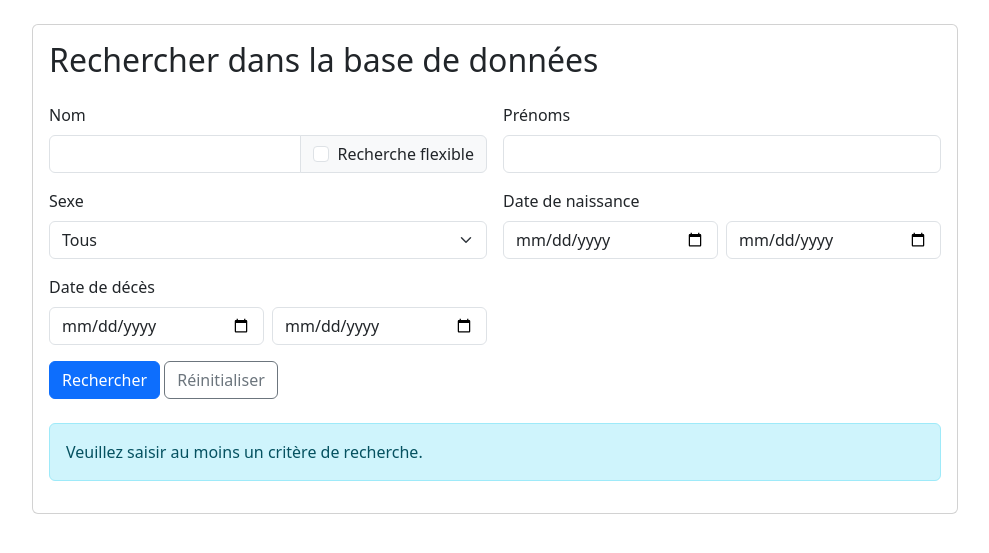
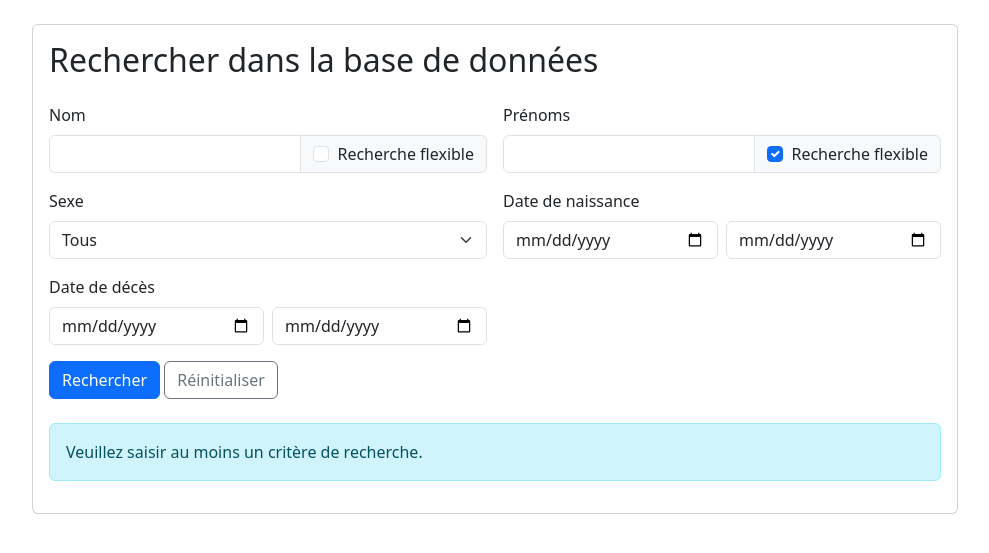
Before and after one commit to zanettibo/inseedeces, a Django app: page /search/?prenoms_flexible=on in a window 1280 px wide. Shown: the part 56-609 px from the top of the page, without its empty margins (145-1134 px from the left). Run offline with Django 5.2, Linux system fonts and the light colour scheme.

Commit message:
recherche stricte sur le PRENOM

```diff
--- a/deces/templates/deces/base.html
+++ b/deces/templates/deces/base.html
@@ -20,7 +20,7 @@
                         <a class="nav-link" href="{% url 'import_data' %}">Importer</a>
                     </li>
                     <li class="nav-item">
-                        <a class="nav-link" href="{% url 'search' %}">Rechercher</a>
+                        <a class="nav-link" href="{% url 'search' %}?prenoms_flexible=on">Rechercher</a>
                     </li>
                 </ul>
             </div>
--- a/deces/templates/deces/index.html
+++ b/deces/templates/deces/index.html
@@ -21,7 +21,7 @@
                     <div class="card-body">
                         <h5 class="card-title">Rechercher</h5>
                         <p class="card-text">Recherchez dans la base de données des décès.</p>
-                        <a href="{% url 'search' %}" class="btn btn-primary">Rechercher</a>
+                        <a href="{% url 'search' %}?prenoms_flexible=on" class="btn btn-primary">Rechercher</a>
                     </div>
                 </div>
             </div>
--- a/deces/templates/deces/search.html
+++ b/deces/templates/deces/search.html
@@ -23,7 +23,15 @@
                         </div>
                         <div class="col-md-6">
                             <label for="prenoms" class="form-label">Prénoms</label>
-                            <input type="text" name="prenoms" id="prenoms" class="form-control" value="{{ prenoms }}">
+                            <div class="input-group">
+                                <input type="text" name="prenoms" id="prenoms" class="form-control" value="{{ prenoms }}">
+                                <div class="input-group-text">
+                                    <div class="form-check mb-0">
+                                        <input type="checkbox" name="prenoms_flexible" id="prenoms_flexible" class="form-check-input" {% if prenoms_flexible %}checked{% endif %}>
+                                        <label class="form-check-label" for="prenoms_flexible">Recherche flexible</label>
+                                    </div>
+                                </div>
+                            </div>
                         </div>
 
                         <div class="col-md-6">
@@ -215,16 +223,23 @@
 
 {% block extra_js %}
 <script>
-    const nomInput = document.getElementById('nom');
-    const nomFlexible = document.getElementById('nom_flexible');
+    function setupFlexibleInput(inputId, flexibleId) {
+        const input = document.getElementById(inputId);
+        const flexible = document.getElementById(flexibleId);
 
-    function updateNomCase() {
-        if (!nomFlexible.checked && nomInput.value) {
-            nomInput.value = nomInput.value.toUpperCase();
+        function updateCase() {
+            if (!flexible.checked && input.value) {
+                input.value = input.value.toUpperCase();
+            }
         }
+
+        input.addEventListener('input', updateCase);
+        flexible.addEventListener('change', updateCase);
     }
 
-    nomInput.addEventListener('input', updateNomCase);
-    nomFlexible.addEventListener('change', updateNomCase);
+    // Configuration pour le nom
+    setupFlexibleInput('nom', 'nom_flexible');
+    // Configuration pour les prénoms
+    setupFlexibleInput('prenoms', 'prenoms_flexible');
 </script>
 {% endblock %}
--- a/deces/views.py
+++ b/deces/views.py
@@ -117,6 +117,7 @@ def search(request):
     nom = request.GET.get('nom', '')
     nom_flexible = request.GET.get('nom_flexible', '') == 'on'
     prenoms = request.GET.get('prenoms', '')
+    prenoms_flexible = request.GET.get('prenoms_flexible') == 'on'
     sexe = request.GET.get('sexe', '')
     date_naissance_debut = request.GET.get('date_naissance_debut', '')
     date_naissance_fin = request.GET.get('date_naissance_fin', '')
@@ -144,7 +145,10 @@ def search(request):
             else:
                 results = results.filter(nom=nom.upper())
         if prenoms:
-            results = results.filter(prenoms__contains=prenoms.upper())
+            if prenoms_flexible:
+                results = results.filter(prenoms__contains=prenoms.upper())
+            else:
+                results = results.filter(prenoms=prenoms.upper())
         if sexe:
             results = results.filter(sexe=sexe)
 
@@ -192,6 +196,7 @@ def search(request):
         'query': query,
         'order_by': order_by,
         'order_dir': order_dir,
-        'nom_flexible': nom_flexible
+        'nom_flexible': nom_flexible,
+        'prenoms_flexible': prenoms_flexible
     }
     return render(request, 'deces/search.html', context)
```
